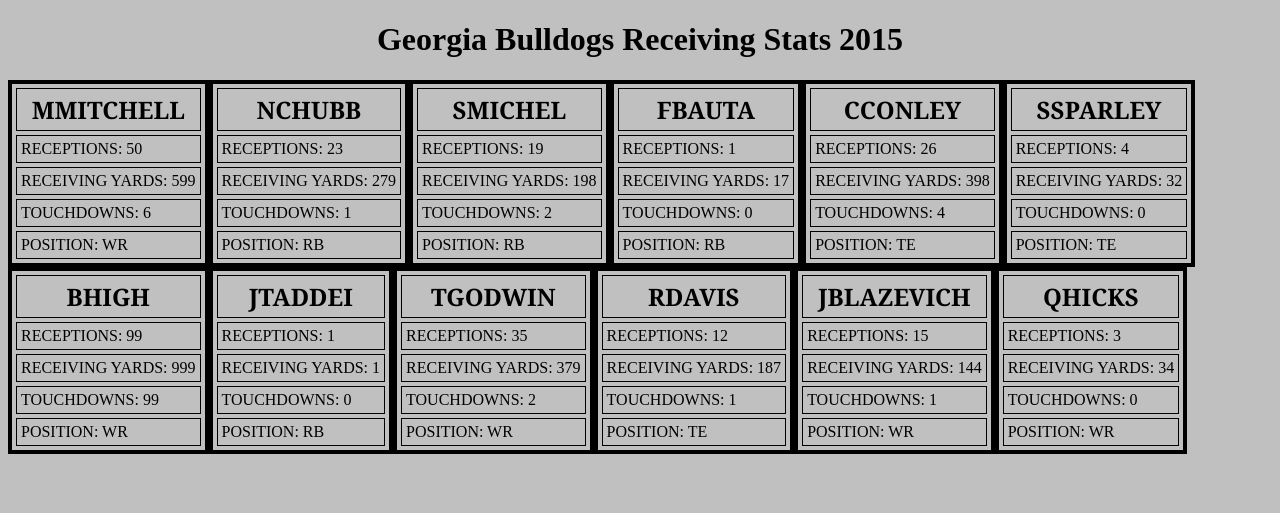
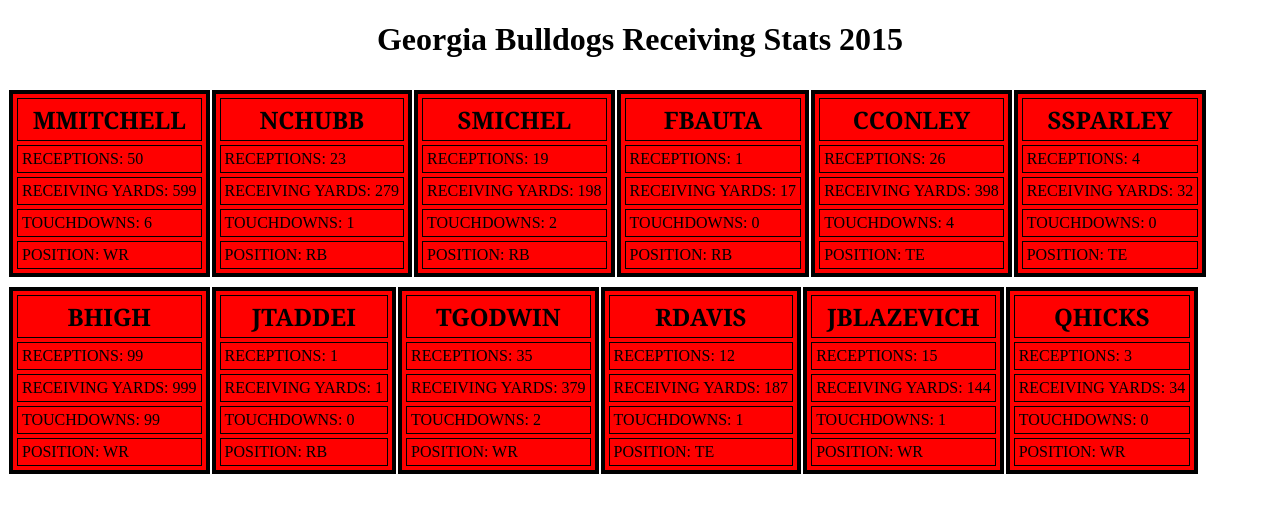
Before and after one commit to benhigh22/templates_hw, a Django app: page / in a window 1280 px wide. Shown: the top 513 px of the page. Run offline with Django 3.2, Linux system fonts and the light colour scheme; data comes from the database, SQL or seed files in the repository.

Commit message:
Better colors

```diff
--- a/hw_app/templates/index.html
+++ b/hw_app/templates/index.html
@@ -3,7 +3,7 @@
 <head>
     <style>
         body{
-            background-color: silver;
+            background-color: white;
         }
         #playername{
             font-family: Georgia;
@@ -11,12 +11,14 @@
             font-size: x-large;
         }
         #player_pos{text-transform: uppercase}
-        th{
-            background-color: silver;
-        }
+
         table{
             float: left;
             display:inline-block;
+            margin-left: 1px;
+            margin-right: 1px;
+            margin-top: 10px;
+            background-color: red
         }
     </style>
     <meta charset="UTF-8">
```
